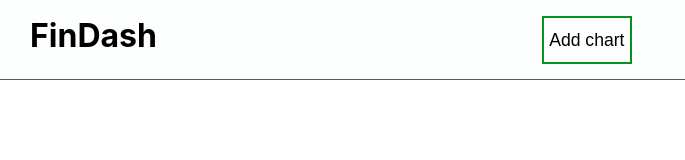
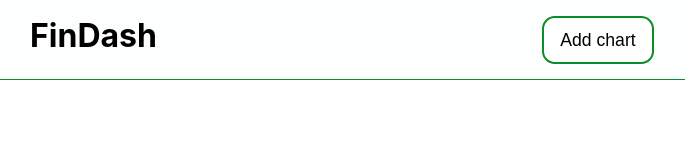
Before and after one commit to Thorl/fin-dash, a React (Create React App) app: page / in a window 1280 px wide. Shown: the top 160 px of the page, without its empty margins (498-1183 px from the left). Built offline with nearby package versions, Linux system fonts and the light colour scheme.

Commit message:
Style('Add chart' header button): Rounded border and interaction effects
- Made borders rounded.

- Added hover and click effects.

```diff
--- a/src/features/ui/Header/Header.module.css
+++ b/src/features/ui/Header/Header.module.css
@@ -1,6 +1,6 @@
 .header {
   background-color: #fdffff;
-  border-bottom: 1px solid #0a8e26;
+  border-bottom: 0.0625rem solid #0a8e26;
   display: grid;
   grid-template-columns: 80vw 7vw;
   grid-template-rows: 1fr;
@@ -18,10 +18,21 @@
 .header__openModalButton {
   background-color: #ffff;
   border: 0.15rem solid #0a8e26;
+  border-radius: 0.8rem;
   cursor: pointer;
   font-size: 1.1rem;
   height: 3rem;
   margin-top: 1rem;
   text-align: center;
   text-decoration: none;
+  transition: all 0.5s ease-in-out;
+  width: 7rem;
 }
+
+.header__openModalButton:active {
+  transform: scale(0.5);
+}
+
+.header__openModalButton:hover {
+  background-color: #0a8e26ff;
+}
```
